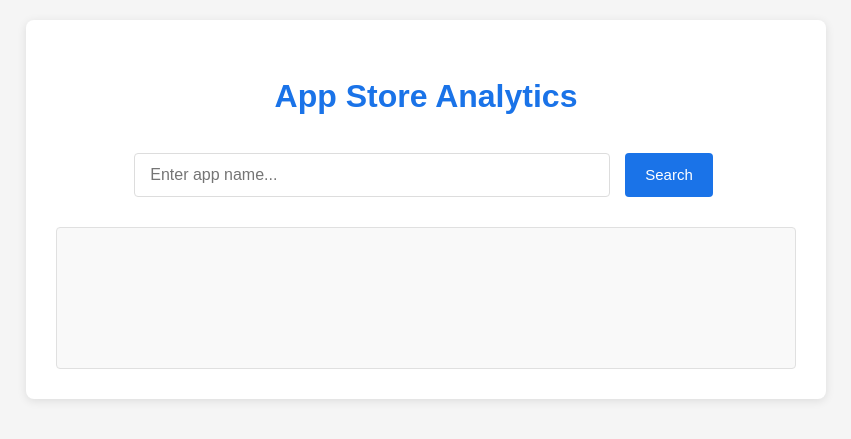
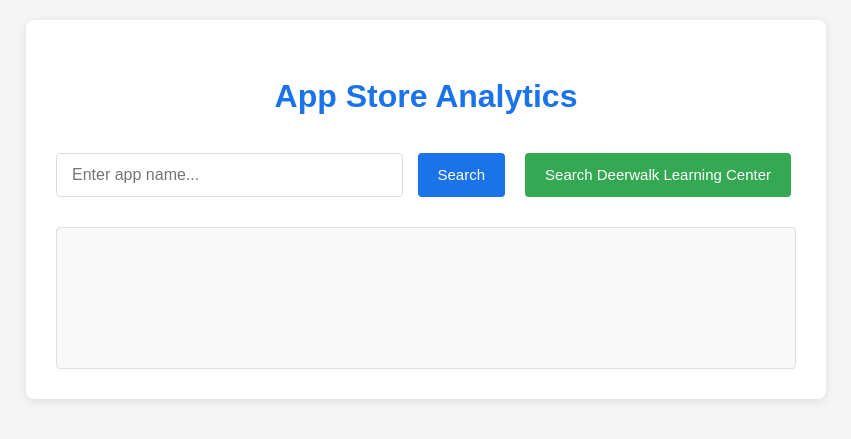
Before and after one commit to gajedi1/web-py, a Flask app: page / in a window 1280 px wide. Shown: the top 439 px of the page, without its empty margins (214-1065 px from the left). Run offline with Flask 3, Linux system fonts and the light colour scheme.

Commit message:
Add files via upload

```diff
--- a/templates/index.html
+++ b/templates/index.html
@@ -10,6 +10,7 @@
         <div class="search-container">
             <input type="text" id="searchInput" placeholder="Enter app name...">
             <button onclick="searchApp()">Search</button>
+            <button onclick="searchDeerwalk()" class="deerwalk-btn">Search Deerwalk Learning Center</button>
         </div>
         <div id="result" class="result"></div>
     </div>
@@ -55,6 +56,12 @@
             }
         }
 
+        // Function to search for Deerwalk Learning Center
+        function searchDeerwalk() {
+            document.getElementById('searchInput').value = 'Deerwalk Learning Center';
+            searchApp();
+        }
+
         // Allow searching with Enter key
         document.getElementById('searchInput').addEventListener('keypress', function(e) {
             if (e.key === 'Enter') {
```
Lines whose indentation alone changed are shown as unchanged.
